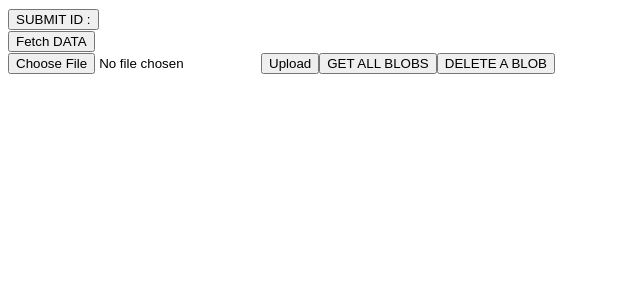
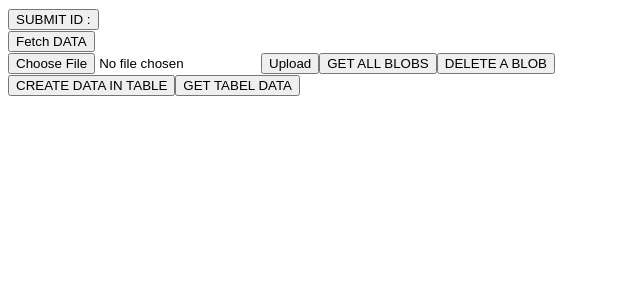
Before and after one commit to Abuzariii/SabaSays----Portfolio, a Next.js app: page / in a window 1280 px wide. Shown: the top 300 px of the page, without its empty margins (0-640 px from the left). Built offline with nearby package versions, Linux system fonts and the light colour scheme.

Commit message:
Vercel Postgres Check for Environment Variables

```diff
--- a/package.json
+++ b/package.json
@@ -10,6 +10,7 @@
   },
   "dependencies": {
     "@vercel/blob": "^0.19.0",
+    "@vercel/postgres": "^0.7.2",
     "next": "14.1.0",
     "pg": "^8.11.3",
     "react": "^18",
--- /dev/null
+++ b/src/app/api/check_vercel_postgres/route.js
@@ -0,0 +1,30 @@
+import { NextResponse } from "next/server";
+import { sql } from "@vercel/postgres";
+
+export async function POST(req) {
+  try {
+    const { id, name, description, image_url } = await req.json();
+    await sql`INSERT INTO products (id, name, description, image_url) VALUES (${id}, ${name}, ${description}, ${image_url});`;
+    return NextResponse.json({ message: "Data Created successfully" });
+  } catch (error) {
+    return NextResponse.json(
+      { success: false, error: error.message },
+      { status: 500 }
+    );
+  }
+}
+
+export async function GET(req) {
+  try {
+    const results = await sql`SELECT * FROM products ORDER BY id ASC;`;
+    const rows = results.rows;
+
+    return NextResponse.json(rows);
+  } catch (error) {
+    console.error("Error retrieving data:", error);
+    return NextResponse.json(
+      { success: false, error: error.message },
+      { status: 500 }
+    );
+  }
+}
--- a/src/app/page.js
+++ b/src/app/page.js
@@ -1,6 +1,7 @@
 import Neon from "@/components/Experimental/NeonCheck";
 import Button from "@/components/Experimental/VercelVariables";
 import BlobUpload from "@/components/Experimental/BlobImageUpload";
+import VercelPostgres from "@/components/Experimental/VercelPostgres";
 
 export default function Home() {
   return (
@@ -8,6 +9,7 @@ export default function Home() {
       <Button />
       <Neon />
       <BlobUpload />
+      <VercelPostgres />
     </div>
   );
 }
--- /dev/null
+++ b/src/components/Experimental/VercelPostgres.jsx
@@ -0,0 +1,53 @@
+"use client";
+
+export default function VercelPostgres() {
+  const handlePostData = async (e) => {
+    e.preventDefault();
+    try {
+      const response = await fetch("/api/check_vercel_postgres", {
+        method: "POST",
+        headers: {
+          "Content-Type": "application/json",
+        },
+        body: JSON.stringify({
+          id: 3,
+          name: "piolaaa",
+          description: "weuiryjndjsd from l'oreal paris jdafssdkfsd",
+          image_url: "https://pweitpoeyz.com",
+        }),
+      });
+      if (response.ok) {
+        const data = await response.json();
+        console.log(data.message);
+      }
+    } catch (error) {
+      console.error("Error submitting form:", error);
+    }
+  };
+
+  const handleGetData = async (e) => {
+    e.preventDefault();
+
+    try {
+      const response = await fetch("/api/check_vercel_postgres", {
+        method: "GET",
+        headers: {
+          "Content-Type": "application/json",
+        },
+      });
+      if (response.ok) {
+        const data = await response.json();
+        console.log(data);
+      }
+    } catch (error) {
+      console.error("Error submitting form:", error);
+    }
+  };
+  return (
+    <div>
+      <button onClick={handlePostData}>CREATE DATA IN TABLE</button>
+
+      <button onClick={handleGetData}>GET TABEL DATA</button>
+    </div>
+  );
+}
```
Also changed, not shown: 1 other file (tests, documents, lock files or other folders).
